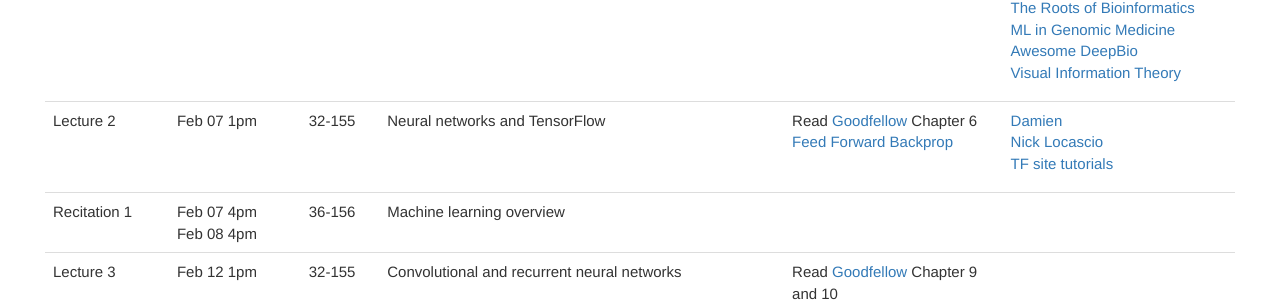
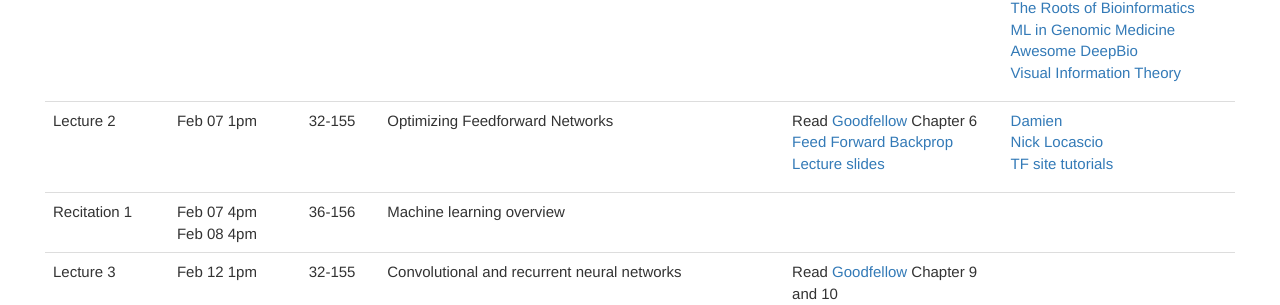
Before and after one commit to mit6874/mit6874.github.io, a Jekyll site: the page built from index.html, in a window 1280 px wide and 900 px high, scrolled down 606 px. Shown: the part 148-453 px from the top of the window. Built offline with Jekyll 4.4.1, drawn with Linux system fonts in a browser that asks for light colours; nearby versions of some CDN libraries.

Commit message:
Add lecture slides 2

```diff
--- a/index.html
+++ b/index.html
@@ -51,11 +51,12 @@
             <td>Lecture 2</td>
             <td>Feb 07 1pm</td>
             <td>32-155</td>
-            <td>Neural networks and TensorFlow</td>
+            <td>Optimizing Feedforward Networks</td>
             <td>
                 <ul>
                     <li>Read <a href="http://www.deeplearningbook.org/">Goodfellow</a> Chapter 6</li>
                     <li><a href="../assets/slides/FeedForwardBackprop.pdf">Feed Forward Backprop</a></li>
+                    <li><a href="../assets/slides/6.874-lecture-2-2019.pdf">Lecture slides</a></li>
                 </ul>
             </td>
             <td>
```
Also changed, not shown: 1 other file.
